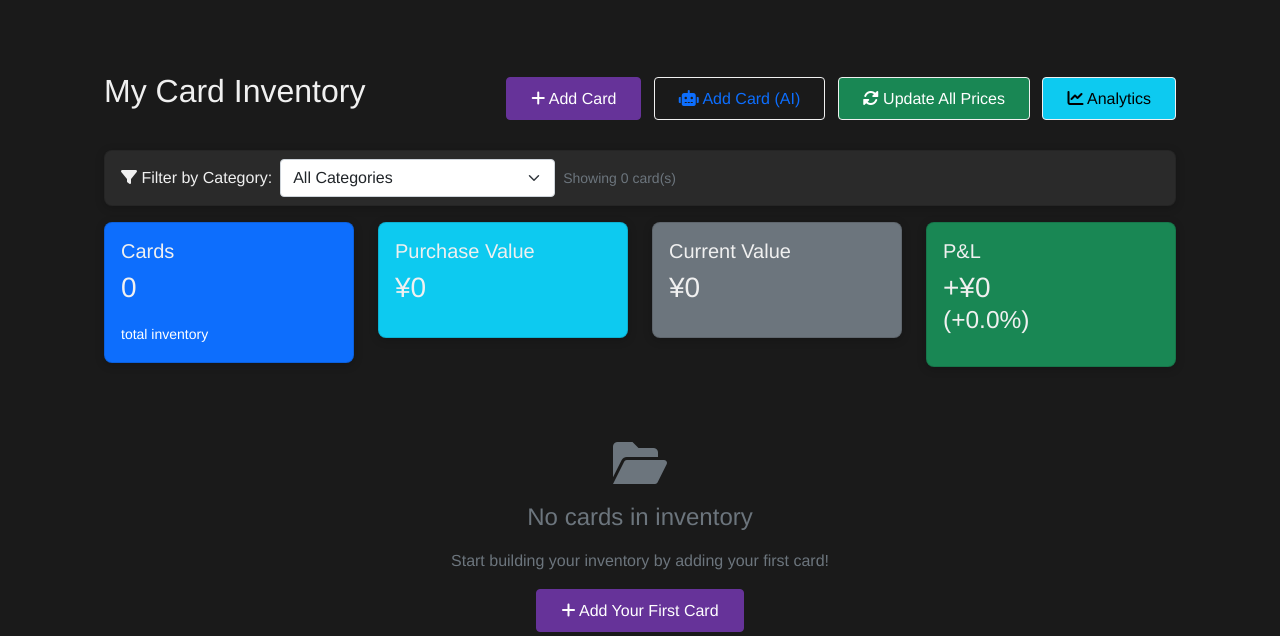
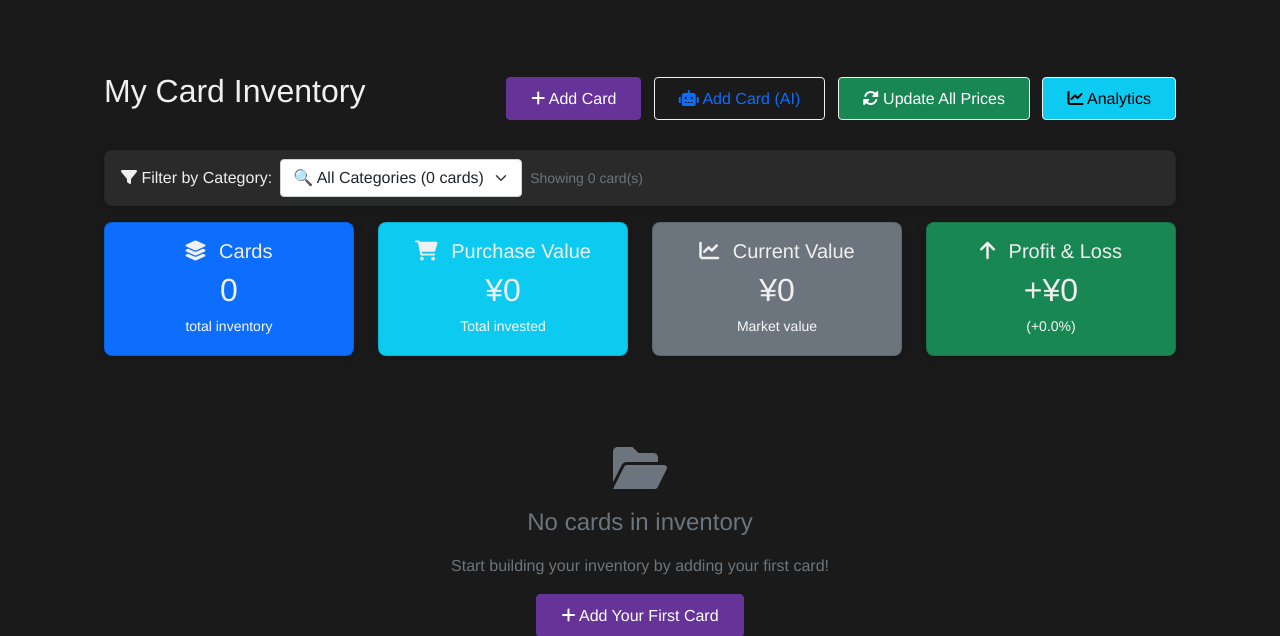
Before and after one commit to andrewyaputra234/OPTCG-expense-tracker, a Flask app: page /inventory/ in a window 1280 px wide. Shown: the part 84-720 px from the top of the page. Run offline with Flask 3, Linux system fonts and the light colour scheme.

Commit message:
style chnages

```diff
--- a/routes/inventory.py
+++ b/routes/inventory.py
@@ -49,8 +49,8 @@ def inventory_list():
     """Display all inventory cards with current values and trends"""
     # Get category filter and sorting from query parameters
     selected_category = request.args.get('category', 'All')
-    sort_by = request.args.get('sort_by', 'name')
-    sort_order = request.args.get('sort_order', 'asc')
+    sort_by = request.args.get('sort_by', 'current_price')  # Default to current price
+    sort_order = request.args.get('sort_order', 'desc')  # Default to highest first
 
     # Build base query
     query = InventoryCard.query
@@ -100,8 +100,8 @@ def inventory_list():
     elif sort_by == 'pnl':
         cards.sort(key=lambda card: (card.current_price_yen - card.purchase_price_yen) * card.quantity, reverse=(sort_order == 'desc'))
 
-    # Get all available categories for dropdown
-    all_categories = ['All', 'Mangas', 'SP', 'AA LDR', 'SEC', 'AA', 'SR', 'Regular']
+    # Get all available categories for dropdown (ordered by priority/value: highest to lowest)
+    all_categories = ['All', 'Mangas', 'SP', 'AA LDR', 'AA', 'SEC', 'SR', 'Regular']
 
     # Calculate totals in JPY (for filtered cards)
     total_purchase_value_yen = sum(card.purchase_price_yen * card.quantity for card in cards)
@@ -109,10 +109,19 @@ def inventory_list():
     total_gain_loss_yen = total_current_value_yen - total_purchase_value_yen
     total_gain_loss_percentage = (total_gain_loss_yen / total_purchase_value_yen * 100) if total_purchase_value_yen > 0 else 0
 
+    # Get category counts for better overview
+    all_cards = InventoryCard.query.all()
+    category_counts = {}
+    for category in ['Mangas', 'SP', 'AA LDR', 'AA', 'SEC', 'SR', 'Regular']:
+        count = len([card for card in all_cards if card.category == category])
+        if count > 0:
+            category_counts[category] = count
+
     return render_template('inventory_list.html',
                          cards=cards,
                          selected_category=selected_category,
                          all_categories=all_categories,
+                         category_counts=category_counts,
                          sort_by=sort_by,
                          sort_order=sort_order,
                          total_purchase_value_yen=total_purchase_value_yen,
--- a/templates/inventory_list.html
+++ b/templates/inventory_list.html
@@ -36,18 +36,38 @@
                                     <i class="fas fa-filter"></i> Filter by Category:
                                 </label>
                                 <select name="category" id="category" class="form-select me-2" style="width: auto;" onchange="this.form.submit()">
-                                    {% for category in all_categories %}
-                                    <option value="{{ category }}" {% if category == selected_category %}selected{% endif %}>
-                                        {% if category == 'All' %}All Categories
-                                        {% elif category == 'SP' %}SP (Special Parallel)
-                                        {% elif category == 'AA LDR' %}AA LDR (Alternate Art Leaders)
-                                        {% elif category == 'SEC' %}SEC (Secret Rares)
-                                        {% elif category == 'AA' %}AA (Regular Alternate Arts)
-                                        {% elif category == 'SR' %}SR (Super Rares)
-                                        {% else %}{{ category }}
-                                        {% endif %}
-                                    </option>
-                                    {% endfor %}
+                                    <option value="All" {% if 'All' == selected_category %}selected{% endif %}>🔍 All Categories ({{ cards|length }} cards)</option>
+
+                                    <optgroup label="💎 Premium Categories (Highest Value)">
+                                        <option value="Mangas" {% if 'Mangas' == selected_category %}selected{% endif %}>
+                                            📚 Mangas{% if category_counts.get('Mangas') %} ({{ category_counts['Mangas'] }}){% endif %}
+                                        </option>
+                                        <option value="SP" {% if 'SP' == selected_category %}selected{% endif %}>
+                                            ⭐ SP{% if category_counts.get('SP') %} ({{ category_counts['SP'] }}){% endif %}
+                                        </option>
+                                    </optgroup>
+
+                                    <optgroup label="🎨 Alternate Arts">
+                                        <option value="AA LDR" {% if 'AA LDR' == selected_category %}selected{% endif %}>
+                                            👑 AA LDR{% if category_counts.get('AA LDR') %} ({{ category_counts['AA LDR'] }}){% endif %}
+                                        </option>
+                                        <option value="AA" {% if 'AA' == selected_category %}selected{% endif %}>
+                                            🎨 AA{% if category_counts.get('AA') %} ({{ category_counts['AA'] }}){% endif %}
+                                        </option>
+                                    </optgroup>
+
+                                    <optgroup label="📦 Standard Rarities">
+                                        <option value="SEC" {% if 'SEC' == selected_category %}selected{% endif %}>
+                                            🔐 SEC{% if category_counts.get('SEC') %} ({{ category_counts['SEC'] }}){% endif %}
+                                        </option>
+                                        <option value="SR" {% if 'SR' == selected_category %}selected{% endif %}>
+                                            💫 SR{% if category_counts.get('SR') %} ({{ category_counts['SR'] }}){% endif %}
+                                        </option>
+                                        <option value="Regular" {% if 'Regular' == selected_category %}selected{% endif %}>
+                                            📄 Regular{% if category_counts.get('Regular') %} ({{ category_counts['Regular'] }}){% endif %}
+                                        </option>
+                                    </optgroup>
+                                </select>
                                 </select>
                                 <small class="text-muted">
                                     Showing {{ cards|length }} card(s)
@@ -61,49 +81,64 @@
 
             <!-- Portfolio Summary -->
             <div class="row mb-4">
-                <div class="col-md-3">
-                    <div class="card bg-primary text-white">
-                        <div class="card-body">
-                            <h5 class="card-title">
+                <!-- Cards Count -->
+                <div class="col-lg-3 col-md-6 mb-3">
+                    <div class="card bg-primary text-white h-100">
+                        <div class="card-body text-center">
+                            <h5 class="card-title mb-2">
+                                <i class="fas fa-layer-group me-2"></i>
                                 {% if selected_category != 'All' %}{{ selected_category }} {% endif %}Cards
                             </h5>
-                            <h3>{{ cards|sum(attribute='quantity') }}</h3>
-                            <small>
+                            <h2 class="mb-1">{{ cards|sum(attribute='quantity') }}</h2>
+                            <small class="text-light">
                                 {% if selected_category != 'All' %}in {{ selected_category }}{% else %}total inventory{% endif %}
                             </small>
                         </div>
                     </div>
                 </div>
-                <div class="col-md-3">
-                    <div class="card bg-info text-white">
-                        <div class="card-body">
-                            <h5 class="card-title">Purchase Value</h5>
-                            {% set total_purchase_value_yen = cards|sum(attribute='purchase_price_yen') %}
-                            <h3>¥{{ "{:,.0f}".format(total_purchase_value_yen) }}</h3>
+
+                <!-- Purchase Value -->
+                <div class="col-lg-3 col-md-6 mb-3">
+                    <div class="card bg-info text-white h-100">
+                        <div class="card-body text-center">
+                            <h5 class="card-title mb-2">
+                                <i class="fas fa-shopping-cart me-2"></i>
+                                Purchase Value
+                            </h5>
+                            <h2 class="mb-1">¥{{ "{:,.0f}".format(total_purchase_value_yen) }}</h2>
+                            <small class="text-light">Total invested</small>
                         </div>
                     </div>
                 </div>
-                <div class="col-md-3">
-                    <div class="card bg-secondary text-white">
-                        <div class="card-body">
-                            <h5 class="card-title">Current Value</h5>
-                            {% set total_current_value_yen = cards|sum(attribute='current_price_yen') %}
-                            <h3>¥{{ "{:,.0f}".format(total_current_value_yen) }}</h3>
+
+                <!-- Current Value -->
+                <div class="col-lg-3 col-md-6 mb-3">
+                    <div class="card bg-secondary text-white h-100">
+                        <div class="card-body text-center">
+                            <h5 class="card-title mb-2">
+                                <i class="fas fa-chart-line me-2"></i>
+                                Current Value
+                            </h5>
+                            <h2 class="mb-1">¥{{ "{:,.0f}".format(total_current_value_yen) }}</h2>
+                            <small class="text-light">Market value</small>
                         </div>
                     </div>
                 </div>
-                <div class="col-md-3">
-                    {% set total_gain_loss_yen = total_current_value_yen - total_purchase_value_yen %}
-                    {% set total_gain_loss_percentage_yen = (total_gain_loss_yen / total_purchase_value_yen * 100) if total_purchase_value_yen > 0 else 0 %}
-                    <div class="card {% if total_gain_loss_yen >= 0 %}bg-success{% else %}bg-danger{% endif %} text-white">
-                        <div class="card-body">
-                            <h5 class="card-title">P&L</h5>
-                            <h3>
+
+                <!-- P&L -->
+                <div class="col-lg-3 col-md-6 mb-3">
+                    <div class="card {% if total_gain_loss_yen >= 0 %}bg-success{% else %}bg-danger{% endif %} text-white h-100">
+                        <div class="card-body text-center">
+                            <h5 class="card-title mb-2">
+                                <i class="fas {% if total_gain_loss_yen >= 0 %}fa-arrow-up{% else %}fa-arrow-down{% endif %} me-2"></i>
+                                Profit & Loss
+                            </h5>
+                            <h2 class="mb-1">
                                 {% if total_gain_loss_yen >= 0 %}+{% endif %}¥{{ "{:,.0f}".format(total_gain_loss_yen) }}
-                                <small class="d-block">
-                                    ({% if total_gain_loss_percentage_yen >= 0 %}+{% endif %}{{ "%.1f"|format(total_gain_loss_percentage_yen) }}%)
-                                </small>
-                            </h3>
+                            </h2>
+                            <small class="text-light">
+                                ({% if total_gain_loss_percentage >= 0 %}+{% endif %}{{ "%.1f"|format(total_gain_loss_percentage) }}%)
+                            </small>
                         </div>
                     </div>
                 </div>
```
Also changed, not shown: templates/inventory_analytics.html (+23 -23 lines), templates/inventory_card_details.html (+26 -26 lines).
